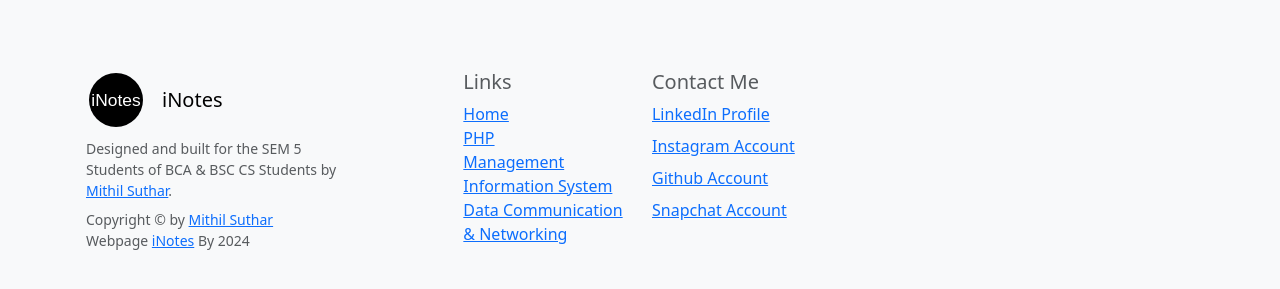
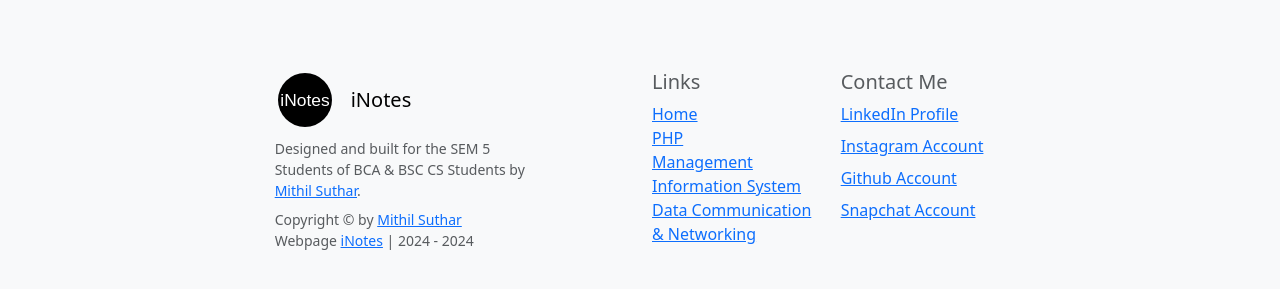
Before and after one commit to Mithil2603/misblog, a React (Create React App) app: page /misblog/home in a window 1280 px wide. Shown: the part 589-878 px from the top of the page. Built offline with nearby package versions, Linux system fonts and the light colour scheme.

Commit message:
centered footer

```diff
--- a/src/components/MyFooter.js
+++ b/src/components/MyFooter.js
@@ -15,16 +15,15 @@ export default function Footer() {
   return (
     <footer className="bd-footer py-4 py-md-5 mt-5 bg-body-tertiary gray">
       <div className="container py-4 py-md-5 px-4 px-md-3 text-body-secondary">
-        <div className="row">
+        <div className="row justify-content-center">
           <div className="col-lg-3 mb-3">
             <Link className="d-inline-flex align-items-center mb-2 text-body-emphasis text-decoration-none" href="/home" aria-label="iNotes">
-              {/* <svg xmlns="http://www.w3.org/2000/svg" width="40" height="32" className="d-block me-2" viewBox="0 0 118 94" role="img"><title>iNotes</title><path fill-rule="evenodd" clip-rule="evenodd" d="M24.509 0c-6.733 0-11.715 5.893-11.492 12.284.214 6.14-.064 14.092-2.066 20.577C8.943 39.365 5.547 43.485 0 44.014v5.972c5.547.529 8.943 4.649 10.951 11.153 2.002 6.485 2.28 14.437 2.066 20.577C12.794 88.106 17.776 94 24.51 94H93.5c6.733 0 11.714-5.893 11.491-12.284-.214-6.14.064-14.092 2.066-20.577 2.009-6.504 5.396-10.624 10.943-11.153v-5.972c-5.547-.529-8.934-4.649-10.943-11.153-2.002-6.484-2.28-14.437-2.066-20.577C105.214 5.894 100.233 0 93.5 0H24.508zM80 57.863C80 66.663 73.436 72 62.543 72H44a2 2 0 01-2-2V24a2 2 0 012-2h18.437c9.083 0 15.044 4.92 15.044 12.474 0 5.302-4.01 10.049-9.119 10.88v.277C75.317 46.394 80 51.21 80 57.863zM60.521 28.34H49.948v14.934h8.905c6.884 0 10.68-2.772 10.68-7.727 0-4.643-3.264-7.207-9.012-7.207zM49.948 49.2v16.458H60.91c7.167 0 10.964-2.876 10.964-8.281 0-5.406-3.903-8.178-11.425-8.178H49.948z" fill="currentColor"></path></svg> */}
               <img src={mylogo} alt="site-logo" width="60"/>
               <span className="fs-5 mx-3">iNotes</span>
             </Link>
             <ul className="list-unstyled small">
               <li className="mb-2">Designed and built for the SEM 5 Students of BCA & BSC CS Students by <a href="https://linkedin.com/in/sutharmithil">Mithil Suthar</a>.</li>
-              <li className="mb-2">Copyright &copy; by <a href="https://linkedin.com/in/sutharmithil" target="_blank" rel="license noopener">Mithil Suthar</a><br></br>Webpage <a href="https://mithil2603.github.io/misblog/" target="_blank" rel="license noopener">iNotes</a> By <span id='copyright'>{currentYear}</span></li>
+              <li className="mb-2">Copyright &copy; by <a href="https://linkedin.com/in/sutharmithil" target="_blank" rel="license noopener">Mithil Suthar</a><br></br>Webpage <a href="https://mithil2603.github.io/misblog/" target="_blank" rel="license noopener">iNotes</a> | 2024 - <span id='copyright'>{currentYear}</span></li>
             </ul>
           </div>
           <div className="col-6 col-lg-2 offset-lg-1 mb-3">
```
